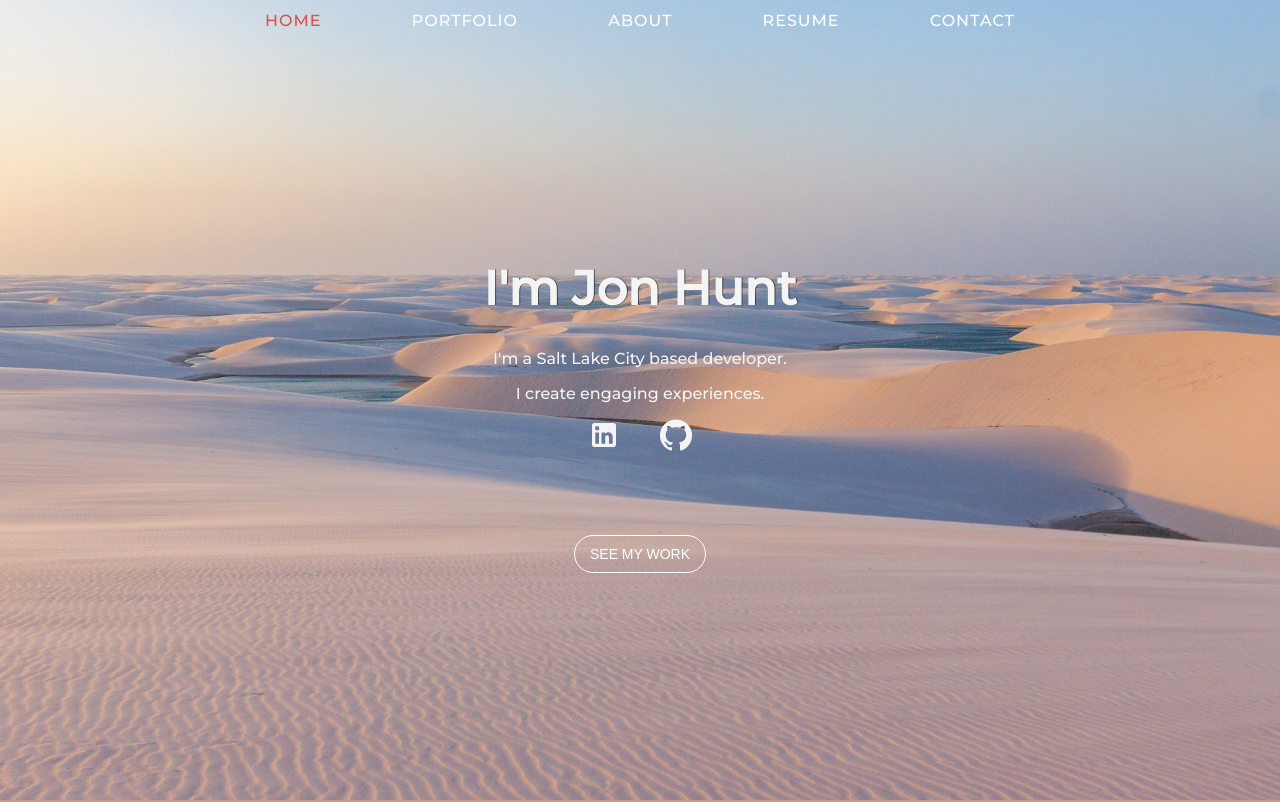
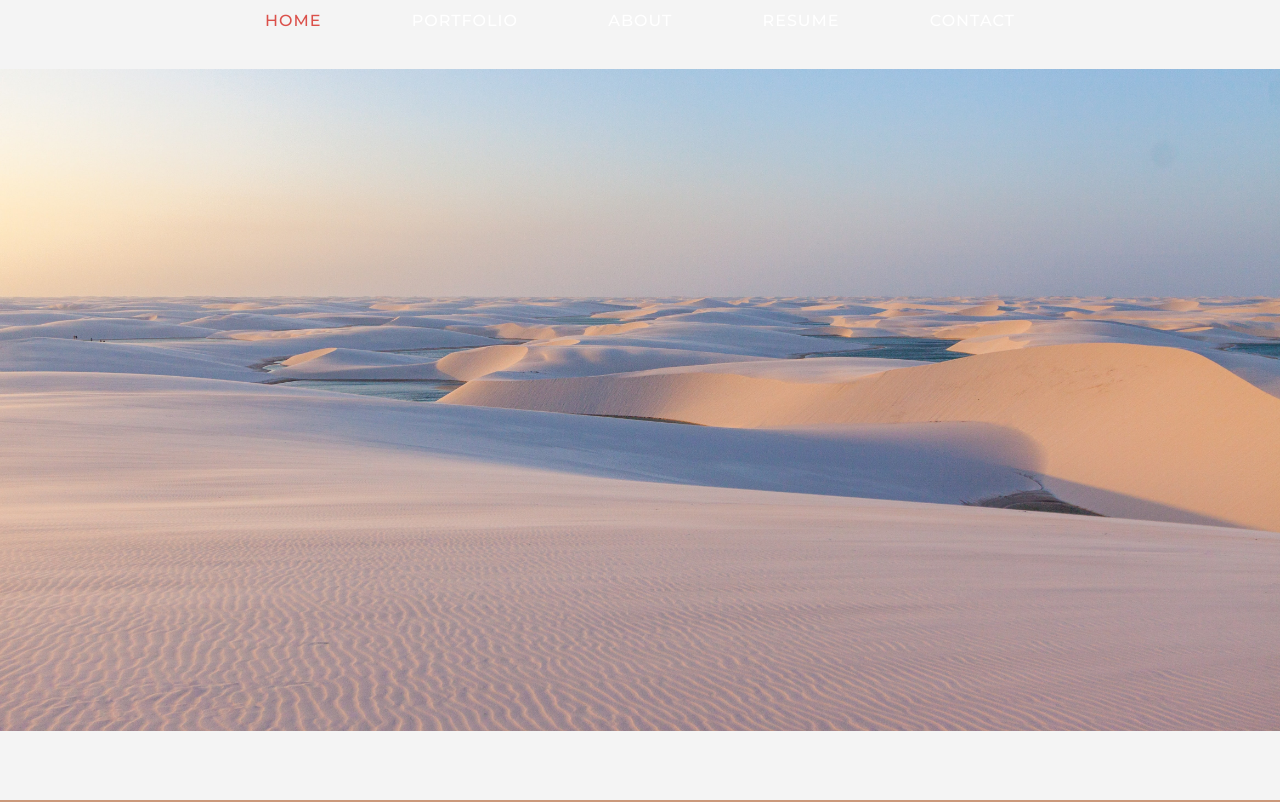
Before and after one commit to huntj0n/p_1.0.1, a React (Create React App) app: page / in a window 1280 px wide. Shown: the top 802 px of the page. Built offline with nearby package versions, Linux system fonts and the light colour scheme.

Commit message:
home image animation

```diff
--- a/src/Components/Home.css
+++ b/src/Components/Home.css
@@ -1,9 +1,7 @@
 .home {
     height: 100vh;
     width: 100vw;
-    background-image: url('../img/roi-dimor-SidputyP-eE-unsplash.jpg');
-    background-size: cover;
-    background-position: center center;
+    /* background-image: url('../img/roi-dimor-SidputyP-eE-unsplash.jpg'); */
     display: flex;
     flex-direction: column;
     align-items: center;
@@ -11,7 +9,45 @@
     color: #f4f4f4;
 }
 
-.title h1 {
+
+.home__container {
+    height: 100%;
+    width: 100%;
+    margin: 0 auto;
+    display: flex;
+    align-items: center;
+    visibility: hidden;
+}
+
+.home__imageContainer {
+    width: 100%;
+    height: 100%;
+    display: flex;
+    align-items: center;
+    position: relative;
+    overflow: hidden;
+}
+.home__imageContainer:after {
+    content: '';
+    height: 100%;
+    width: 100%;
+    position: absolute ;
+    top: 0;
+    right: 0;
+    background-color: white;
+}
+.home__imageContainer > img {
+    width: 100%;
+    position: absolute;
+}
+
+
+
+
+
+
+
+/* .title h1 {
     font-size: 3rem;
     text-shadow: 1px 0 0 rgba(0,0,0,0.5);
 }
@@ -46,7 +82,7 @@
     background-color: white;
     color: #db504a;
     border: 1px solid #db504a;
-}
+} */
 
 /* #db504a
 
--- a/src/Components/Home.js
+++ b/src/Components/Home.js
@@ -1,14 +1,43 @@
-import React from 'react';
+import React, { useRef, useEffect } from 'react';
 import './Home.css';
+import CSSRulePlugin from 'gsap/CSSRulePlugin';
+import { TimelineLite, Power2 } from 'gsap';
 
 //Icons
 import LinkedInIcon from '@material-ui/icons/LinkedIn';
 import GitHubIcon from '@material-ui/icons/GitHub';
 
 function Home() {
+
+    let homeContainer = useRef(null);
+    let image = useRef(null);
+    let imageReveal = CSSRulePlugin.getRule('.home__imageContainer:after');
+
+    const tl = new TimelineLite()
+
+    useEffect(() => {
+        tl.to(homeContainer, 0, {css: { visibility: 'visible' }})
+        .to(imageReveal, 1.4, { width: '0%', ease: Power2.easeInOut })
+        .from(image, 1.4, {scale: '1.4', ease: Power2.easeInOut, delay: -1.6})
+    })
+
     return (
         <div className="home" id="scrollHome">
-            <div className="title">
+            <div className="home__container" ref={el => homeContainer = el}>
+                <>
+                    <div className="home__imageContainer">
+                        <img src={require('../img/roi-dimor-SidputyP-eE-unsplash.jpg')} alt="home__image" ref={el => image = el}/>
+                    </div>
+                </>
+            </div>
+        </div>
+    )
+}
+
+export default Home
+
+
+ {/* <div className="title">
                 <h1>I'm Jon Hunt</h1>
                 <p>I'm a Salt Lake City based developer.</p>
                 <p>I create engaging experiences.</p>
@@ -19,9 +48,4 @@ function Home() {
             </div>
             <div className="action">
                 <button>See my work</button>
-            </div>
-        </div>
-    )
-}
-
-export default Home
+            </div> */}
```
